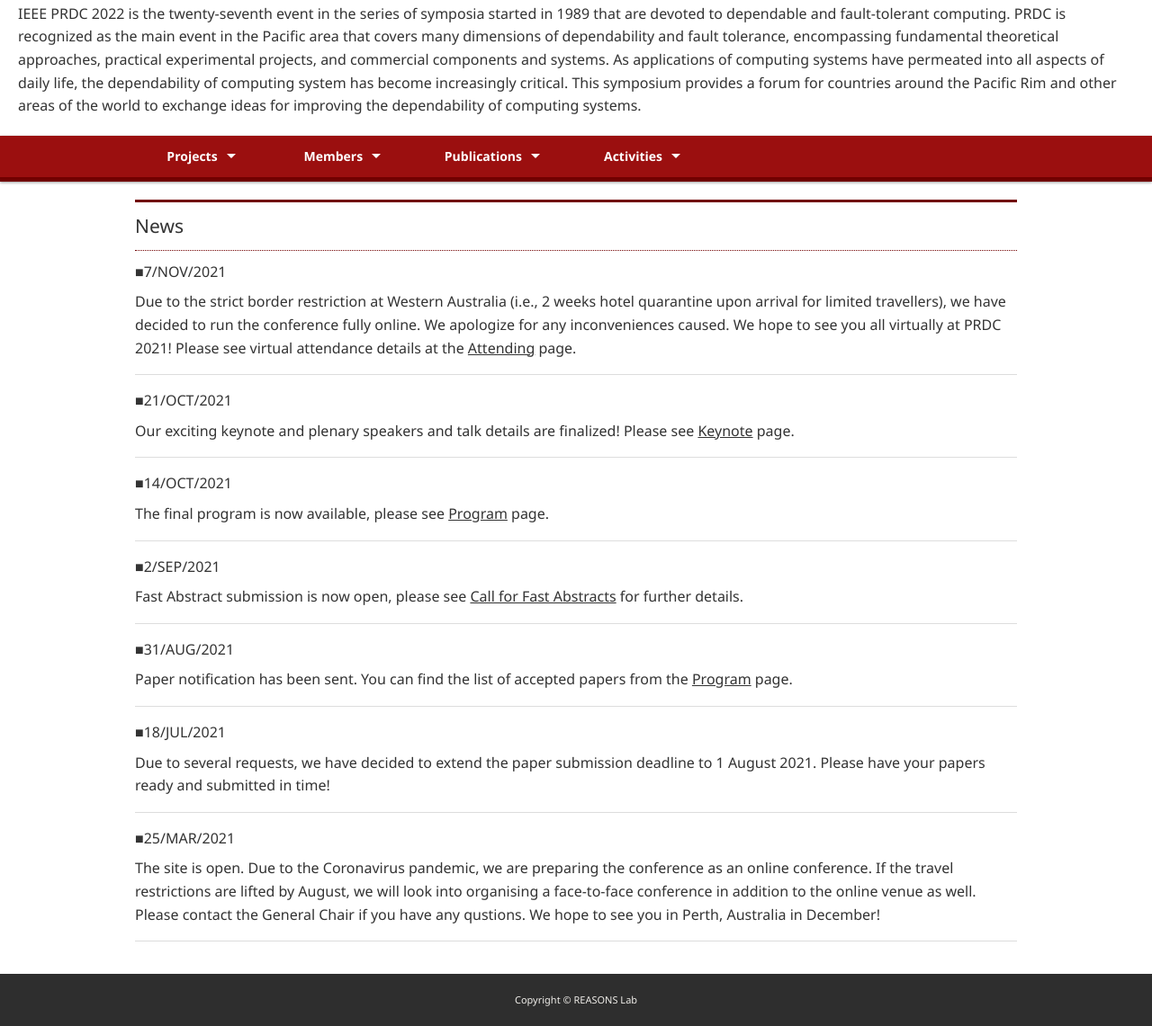
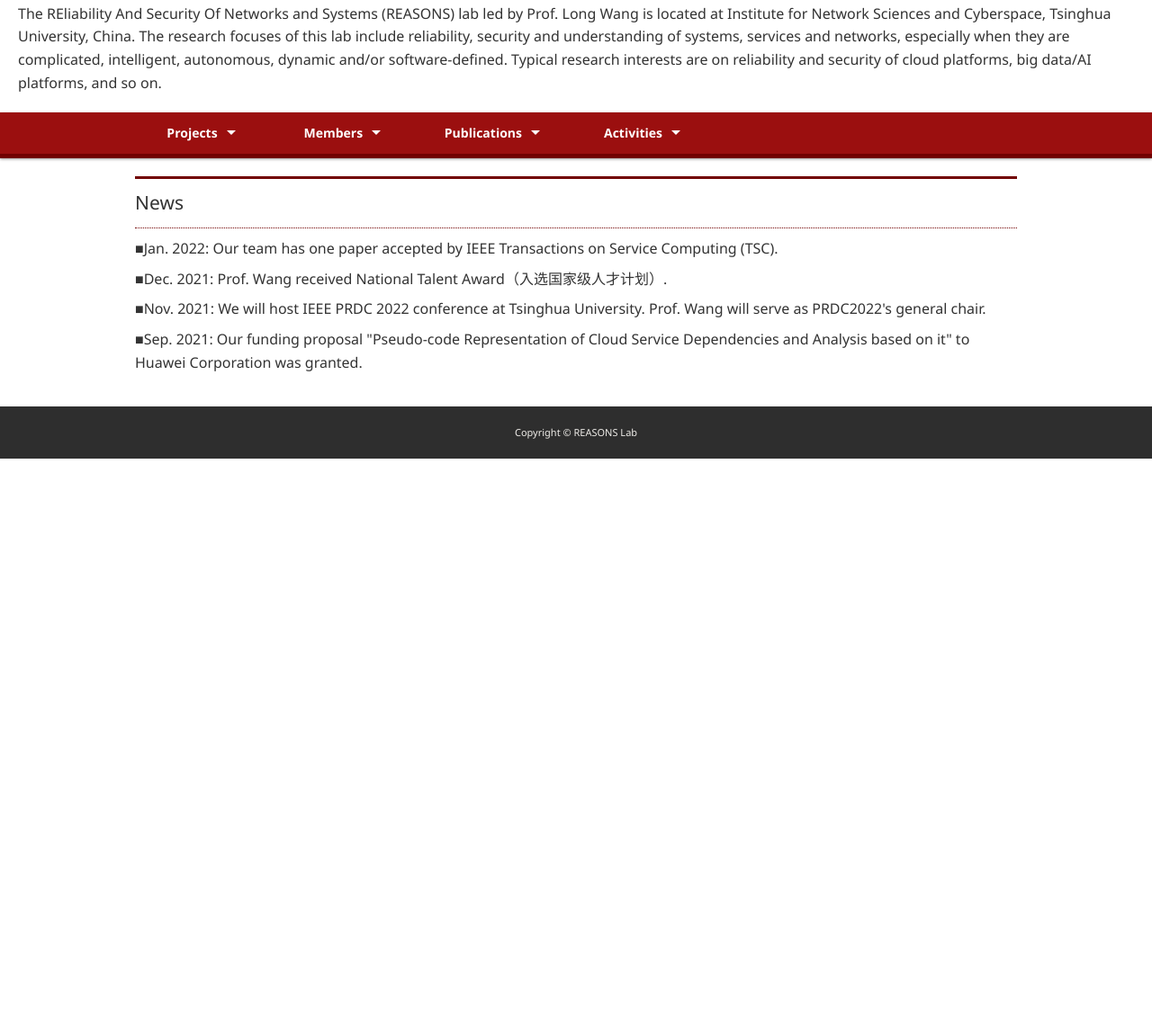
Before and after one commit to reasons-lab/reasons-lab.github.io, a plain HTML site: page index.html in a window 1280 px wide. Shown: the part 191-1332 px from the top of the page at 90% size. After the commit the page ends 800 px from the top, so only its background shows below. Drawn offline with Linux system fonts and the light colour scheme.

Commit message:
some contents of index.html

```diff
--- a/index.html
+++ b/index.html
@@ -1,6 +1,6 @@
 <!DOCTYPE html>
-<html lang="en">
-<head><meta charset="us-ascii">
+<html>
+<head>
 	<title>REASONS Lab</title>
 	<meta name="viewport" content="width=device-width"><meta name="keywords" content=""><meta name="description" content="">
 	<link href="css/style.css" rel="stylesheet" type="text/css" /><script type="text/javascript" src="js/jquery.js"></script><script type="text/javascript" src="js/script.js"></script><script type="text/javascript" src="js/jquery.smoothscroll.js"></script><script type="text/javascript" src="js/jquery.scrollshow.js"></script><script type="text/javascript" src="js/jquery.rollover.js"></script><script type="text/javascript" src="js/jquery.slidewide.js"></script><script>
@@ -48,7 +48,7 @@
 
 <div id="spMenu"></div>
 <div class="myinner">
-<p>IEEE PRDC 2022 is the twenty-seventh event in the series of symposia started in 1989 that are devoted to dependable and fault-tolerant computing. PRDC is recognized as the main event in the Pacific area that covers many dimensions of dependability and fault tolerance, encompassing fundamental theoretical approaches, practical experimental projects, and commercial components and systems. As applications of computing systems have permeated into all aspects of daily life, the dependability of computing system has become increasingly critical. This symposium provides a forum for countries around the Pacific Rim and other areas of the world to exchange ideas for improving the dependability of computing systems.
+<p>The REliability And Security Of Networks and Systems (REASONS) lab led by Prof. Long Wang is located at Institute for Network Sciences and Cyberspace, Tsinghua University, China. The research focuses of this lab include reliability, security and understanding of systems, services and networks, especially when they are complicated, intelligent, autonomous, dynamic and/or software-defined. Typical research interests are on reliability and security of cloud platforms, big data/AI platforms, and so on.
 </p>
 </div>
 
@@ -100,26 +100,14 @@
 <h2 id="news">News</h2>
 
 <dl class="info">
-    <dt><span>7/NOV/2021</span></dt>
-	<dd>Due to the strict border restriction at Western Australia (i.e., 2 weeks hotel quarantine upon arrival for limited travellers), we have decided to run the conference fully online. We apologize for any inconveniences caused. We hope to see you all virtually at PRDC 2021! Please see virtual attendance details at the <a href="attending.html">Attending</a> page.</dd>
-	<dt><span>21/OCT/2021</span></dt>
-	<dd>Our exciting keynote and plenary speakers and talk details are finalized! Please see <a href="program.html?id=keynote">Keynote</a> page.</dd>
-	<dt><span>14/OCT/2021</span></dt>
-	<dd>The final program is now available, please see <a href="program.html">Program</a> page.</dd>
-	<dt><span>2/SEP/2021</span></dt>
-	<dd>Fast Abstract submission is now open, please see <a href="cfp.html?id=fast">Call for Fast Abstracts</a> for further details.</dd>
-	<dt><span>31/AUG/2021</span></dt>
-	<dd>Paper notification has been sent. You can find the list of accepted papers from the <a href="program.html">Program</a> page.</dd>
-	<dt><span>18/JUL/2021</span></dt>
-	<dd>Due to several requests, we have decided to extend the paper submission deadline to 1 August 2021. Please have your papers ready and submitted in time!</dd>
-	<dt><span>25/MAR/2021</span></dt>
-	<dd>The site is open. Due to the Coronavirus pandemic, we are preparing the conference as an online conference. If the travel restrictions are lifted by August, we will look into organising a face-to-face conference in addition to the online venue as well. Please contact the General Chair if you have any qustions. We hope to see you in Perth, Australia in December!</dd>
-	<!--
-			<dt><span>20XX-01-01</span></dt>
+    <dt><span>Jan. 2022: Our team has one paper accepted by IEEE Transactions on Service Computing (TSC). </span></dt>
+    <dt><span>Dec. 2021: Prof. Wang received National Talent Award（入选国家级人才计划）. </span></dt>
+    <dt><span>Nov. 2021: We will host IEEE PRDC 2022 conference at Tsinghua University. Prof. Wang will serve as PRDC2022's general chair. </span></dt>
+    <dt><span>Sep. 2021: Our funding proposal "Pseudo-code Representation of Cloud Service Dependencies and Analysis based on it" to Huawei Corporation was granted. </span></dt>
+	<!-- <dt><span>20XX-01-01</span></dt>
 			<dd>
 				 bra bra
-			</dd>
-		-->
+			</dd>   -->
 </dl>
 
 <dl class="info">
```
